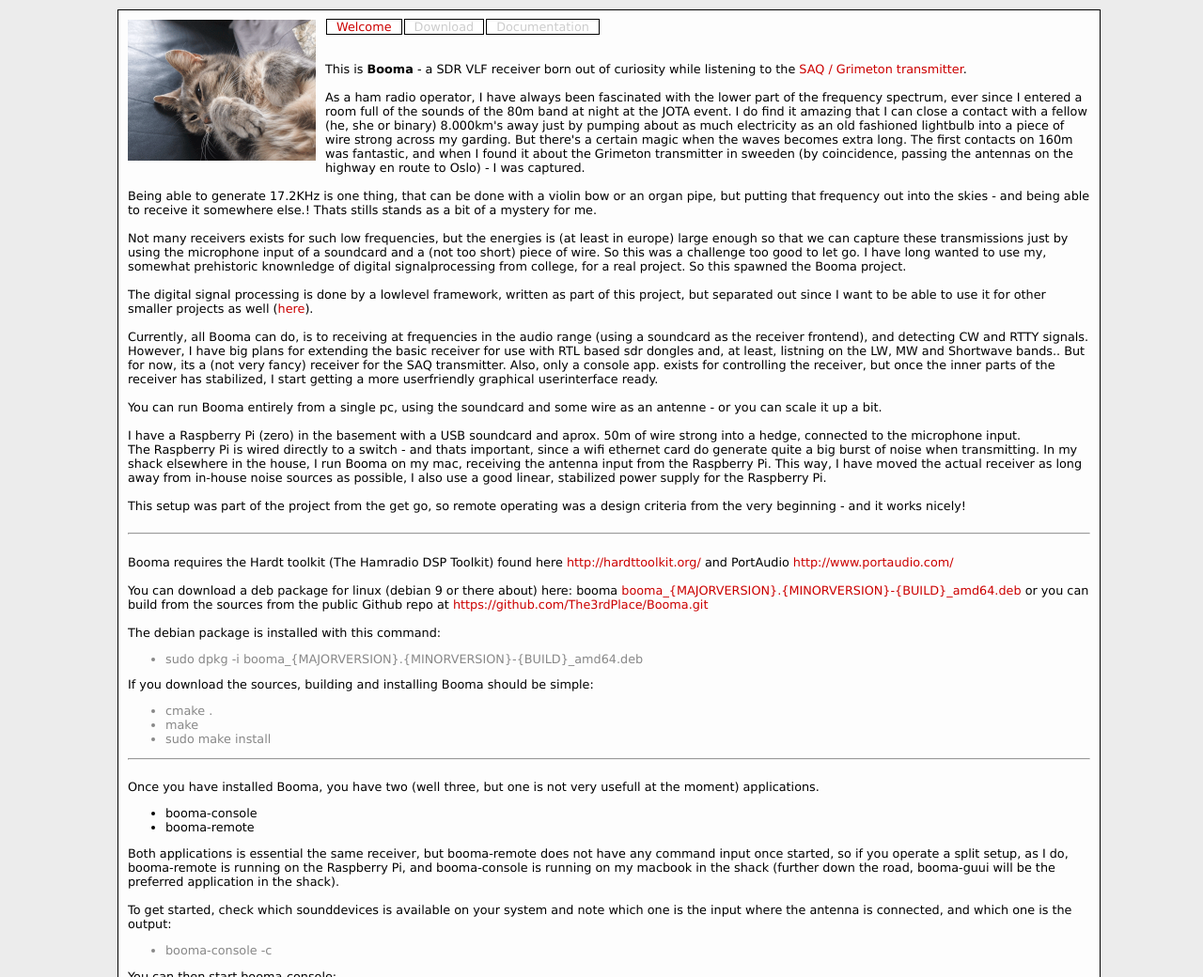
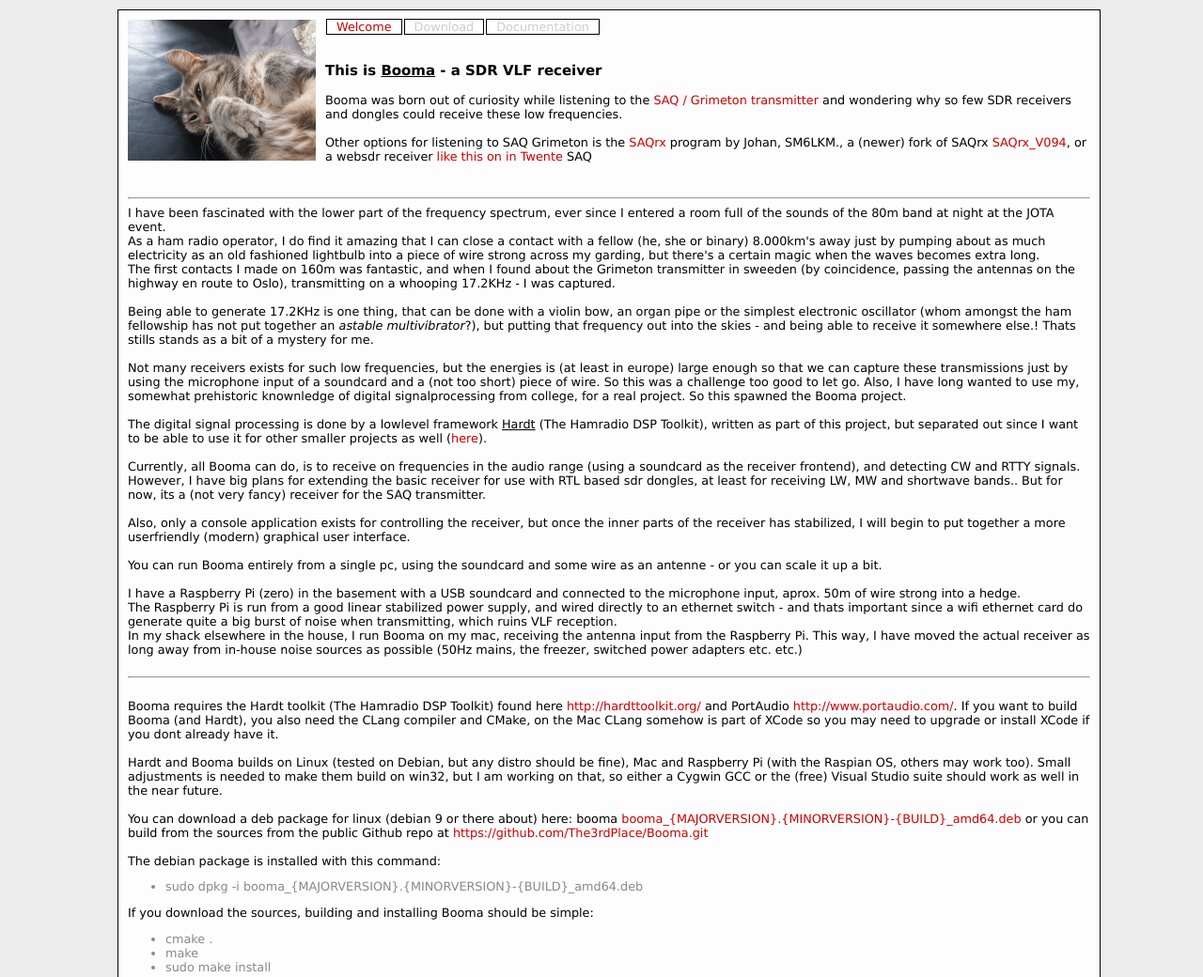
Before and after one commit to The3rdPlace/Booma, a plain HTML site: page site/index.html in a window 1280 px wide. Shown: the top 1040 px of the page at 94% size. Drawn offline with Linux system fonts and the light colour scheme.

Commit message:
Adjust the website text and add a little more information

```diff
--- a/site/index.html
+++ b/site/index.html
@@ -72,40 +72,63 @@
         <div id="menu">
             <span class="menuitem"><a href="index.html" class="menulink">Welcome</a></span><span class="menuitem">Download</span><span class="menuitem">Documentation</span>
         </div>
-        <br><br>
-        This is <b>Booma</b> - a SDR VLF receiver born out of curiosity while listening to the <a href="https://alexander.n.se">SAQ / Grimeton transmitter</a>.
-        <br><br>
-        As a ham radio operator, I have always been fascinated with the lower part of the frequency spectrum, ever since I entered
-        a room full of the sounds of the 80m band at night at the JOTA event. I do find it amazing that I can close a contact with a fellow
-        (he, she or binary) 8.000km's away just by pumping about as much electricity as an old fashioned lightbulb into a piece of wire strong across my garding.
-        But there's a certain magic when the waves becomes extra long. The first contacts on 160m was fantastic, and when I found it about the Grimeton transmitter
-        in sweeden (by coincidence, passing the antennas on the highway en route to Oslo) - I was captured.
-        <br><br>
-        Being able to generate 17.2KHz is one thing, that can be done with a violin bow or an organ pipe, but putting that frequency out into the skies - and
-        being able to receive it somewhere else.! Thats stills stands as a bit of a mystery for me.
-        <br><br>
+        <br>
+        <h3>This is <u>Booma</u> - a SDR VLF receiver </h3>
+        Booma was born out of curiosity while listening to the <a href="https://alexander.n.se">SAQ / Grimeton transmitter</a>
+        and wondering why so few SDR receivers and dongles could receive these low frequencies.
+        <br>
+        <br>
+        Other options for listening to SAQ Grimeton is the <a href="<https://sites.google.com/site/sm6lkm/saqrx/">SAQrx</a> program by Johan, SM6LKM., a (newer) fork
+        of SAQrx <a href="https://sites.google.com/site/swljo30tb/">SAQrx_V094</a>, or a websdr receiver <a href="http://websdr.ewi.utwente.nl:8901/">like this on in Twente</a>
+        SAQ
+        <br>
+        <br>
+        <br>
+        <hr>
+        I have been fascinated with the lower part of the frequency spectrum, ever since I entered
+        a room full of the sounds of the 80m band at night at the JOTA event.
+        <br>
+        As a ham radio operator, I do find it amazing that I can close a contact with a fellow (he, she or binary) 8.000km's away just by pumping about as much electricity
+        as an old fashioned lightbulb into a piece of wire strong across my garding, but there's a certain magic when the waves becomes extra long.
+        <br>
+        The first contacts I made on 160m was fantastic, and when I found about the Grimeton transmitter in sweeden (by coincidence, passing the antennas on the highway en
+        route to Oslo), transmitting on a whooping 17.2KHz - I was captured.
+        <br>
+        <br>
+        Being able to generate 17.2KHz is one thing, that can be done with a violin bow, an organ pipe or the simplest electronic oscillator (whom amongst the ham fellowship
+        has not put together an <i>astable multivibrator</i>?), but putting that frequency out into the skies - and  being able to receive it somewhere else.!
+        Thats stills stands as a bit of a mystery for me.
+        <br>
+        <br>
         Not many receivers exists for such low frequencies, but the energies is (at least in europe) large enough so that we can capture these transmissions
-        just by using the microphone input of a soundcard and a (not too short) piece of wire. So this was a challenge too good to let go. I have long wanted
+        just by using the microphone input of a soundcard and a (not too short) piece of wire. So this was a challenge too good to let go. Also, I have long wanted
         to use my, somewhat prehistoric knownledge of digital signalprocessing from college, for a real project. So this spawned the Booma project.
-        <br><br>
-        The digital signal processing is done by a lowlevel framework, written as part of this project, but separated out since I want to be able to use
-        it for other smaller projects as well (<a href="http://hardttoolkit.org/">here</a>).
-        <br><br>
-        Currently, all Booma can do, is to receiving at frequencies in the audio range (using a soundcard as the receiver frontend),
+        <br>
+        <br>
+        The digital signal processing is done by a lowlevel framework <u>Hardt</u> (The Hamradio DSP Toolkit), written as part of this project, but separated out
+        since I want to be able to use it for other smaller projects as well (<a href="http://hardttoolkit.org/">here</a>).
+        <br>
+        <br>
+        Currently, all Booma can do, is to receive on frequencies in the audio range (using a soundcard as the receiver frontend),
         and detecting CW and RTTY signals. However, I have big plans for extending the basic receiver for use with RTL based
-        sdr dongles and, at least, listning on the LW, MW and Shortwave bands..  But for now, its a (not very fancy) receiver
-        for the SAQ transmitter. Also, only a console app. exists for controlling the receiver, but once the inner parts of the receiver has stabilized, I
-        start getting a more userfriendly graphical userinterface ready.
-        <br><br>
+        sdr dongles, at least for receiving LW, MW and shortwave bands..  But for now, its a (not very fancy) receiver
+        for the SAQ transmitter.
+        <br>
+        <br>
+        Also, only a console application exists for controlling the receiver, but once the inner parts of the receiver has stabilized, I will
+        begin to put together a more userfriendly (modern) graphical user interface.
+        <br>
+        <br>
         You can run Booma entirely from a single pc, using the soundcard and some wire as an antenne - or you can scale it up a bit.
-        <br><br>
-        I have a Raspberry Pi (zero) in the basement with a USB soundcard and aprox. 50m of wire strong into a hedge, connected to the microphone input.
         <br>
-        The Raspberry Pi is wired directly to a switch - and thats important, since a wifi ethernet card do generate quite a big burst of noise when
-        transmitting. In my shack elsewhere in the house, I run Booma on my mac, receiving the antenna input from the Raspberry Pi. This way, I have moved
-        the actual receiver as long away from in-house noise sources as possible, I also use a good linear, stabilized power supply for the Raspberry Pi.
-        <br><br>
-        This setup was part of the project from the get go, so remote operating was a design criteria from the very beginning - and it works nicely!
+        <br>
+        I have a Raspberry Pi (zero) in the basement with a USB soundcard and connected to the microphone input, aprox. 50m of wire strong into a hedge.
+        <br>
+        The Raspberry Pi is run from a good linear stabilized power supply, and wired directly to an ethernet switch - and thats important since a wifi ethernet card do
+        generate quite a big burst of noise when transmitting, which ruins VLF reception.
+        <br>
+        In my shack elsewhere in the house, I run Booma on my mac, receiving the antenna input from the Raspberry Pi. This way, I have moved
+        the actual receiver as long away from in-house noise sources as possible (50Hz mains, the freezer, switched power adapters etc. etc.)
     </div>
     <br>
     <hr/>
@@ -113,7 +136,13 @@
 
     <div id="requirements">
         Booma requires the Hardt toolkit (The Hamradio DSP Toolkit) found here <a href="http://hardttoolkit.org/">http://hardttoolkit.org/</a>
-        and PortAudio <a href="http://www.portaudio.com/">http://www.portaudio.com/</a>
+        and PortAudio <a href="http://www.portaudio.com/">http://www.portaudio.com/</a>. If you want to build Booma (and Hardt), you also need
+        the CLang compiler and CMake, on the Mac CLang somehow is part of XCode so you may need to upgrade or install XCode if you dont already have it.
+        <br>
+        <br>
+        Hardt and Booma builds on Linux (tested on Debian, but any distro should be fine), Mac and Raspberry Pi (with the Raspian OS, others  may work too).
+        Small adjustments is needed to make them build on win32, but I am working on that, so either a Cygwin GCC or the (free) Visual Studio suite should
+        work as well in the near future.
     </div>
     <br>
 
@@ -145,7 +174,7 @@
         on my macbook in the shack (further down the road, booma-guui will be the preferred application in the shack).
         <br><br>
         To get started, check which sounddevices is available on your system and note which one is the input where the antenna is connected, and which one is the output:
-        <ul><li class="command">booma-console -c</li></ul>
+        <ul><li class="command">booma-console -c (or booma-remote -c)</li></ul>
         You can then start booma-console:
         <ul><li class="command">booma-console -i AUDIO (input device number) -o (output device number)</li></ul>
         If you wish to run a remote setup, then it looks like this:
@@ -158,7 +187,7 @@
         <b>Important note:</b> On some systems, PortAudio may not be accessible to regular users, so <span class="command">booma-console -c</span> will
         return 'no devices found', and trying to start the receiver will result in an error.
         <br>
-        You either need to set booma-console/booma-remote <span class="command">suid</span> or run them with <span class="command">sudo</span>. The Rasperrian
+        In that case, you either need to set booma-console/booma-remote <span class="command">suid</span> or run with <span class="command">sudo</span>. The Raspian
         OS behaves like this, and other linux distros may have been configured this way too.
     </div>
 </div>
```
